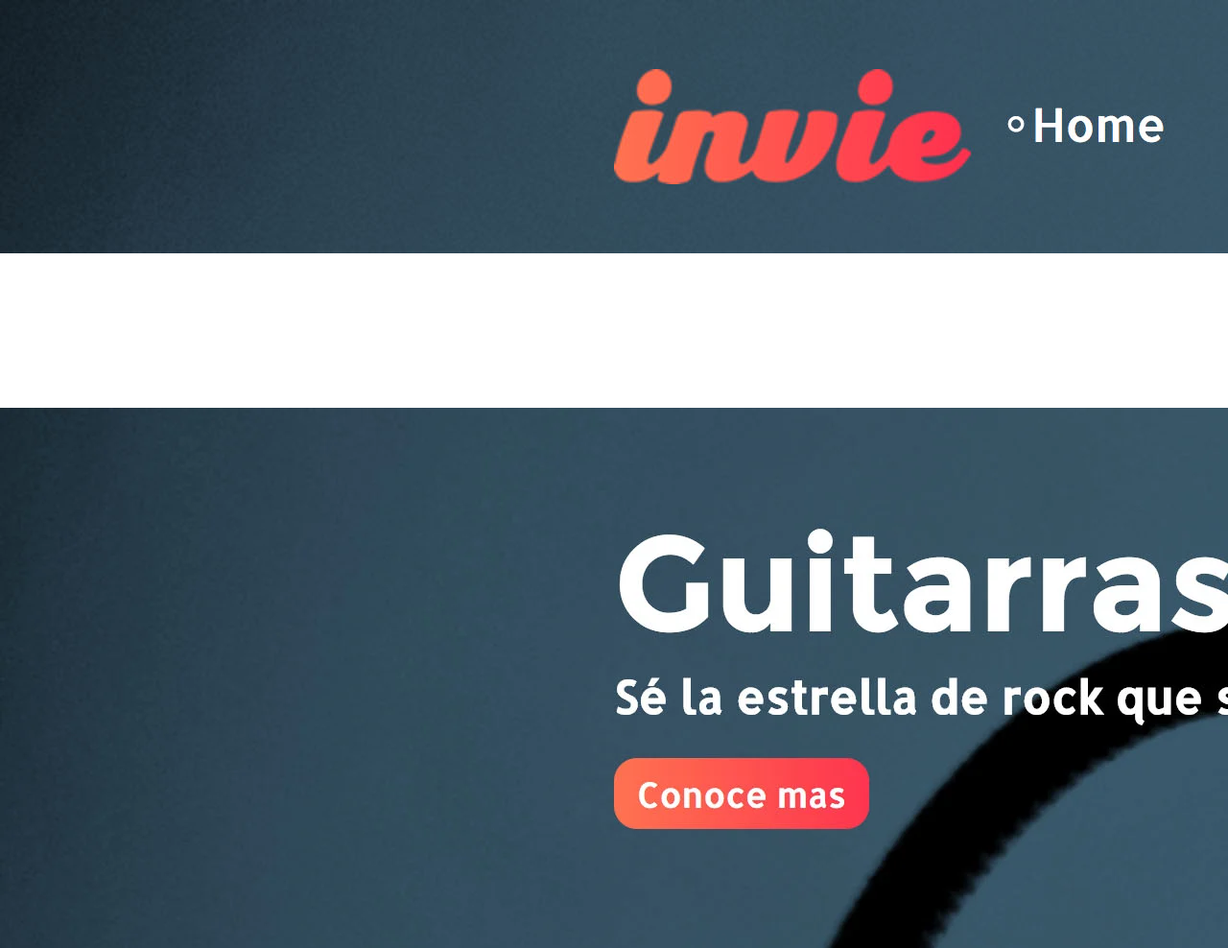
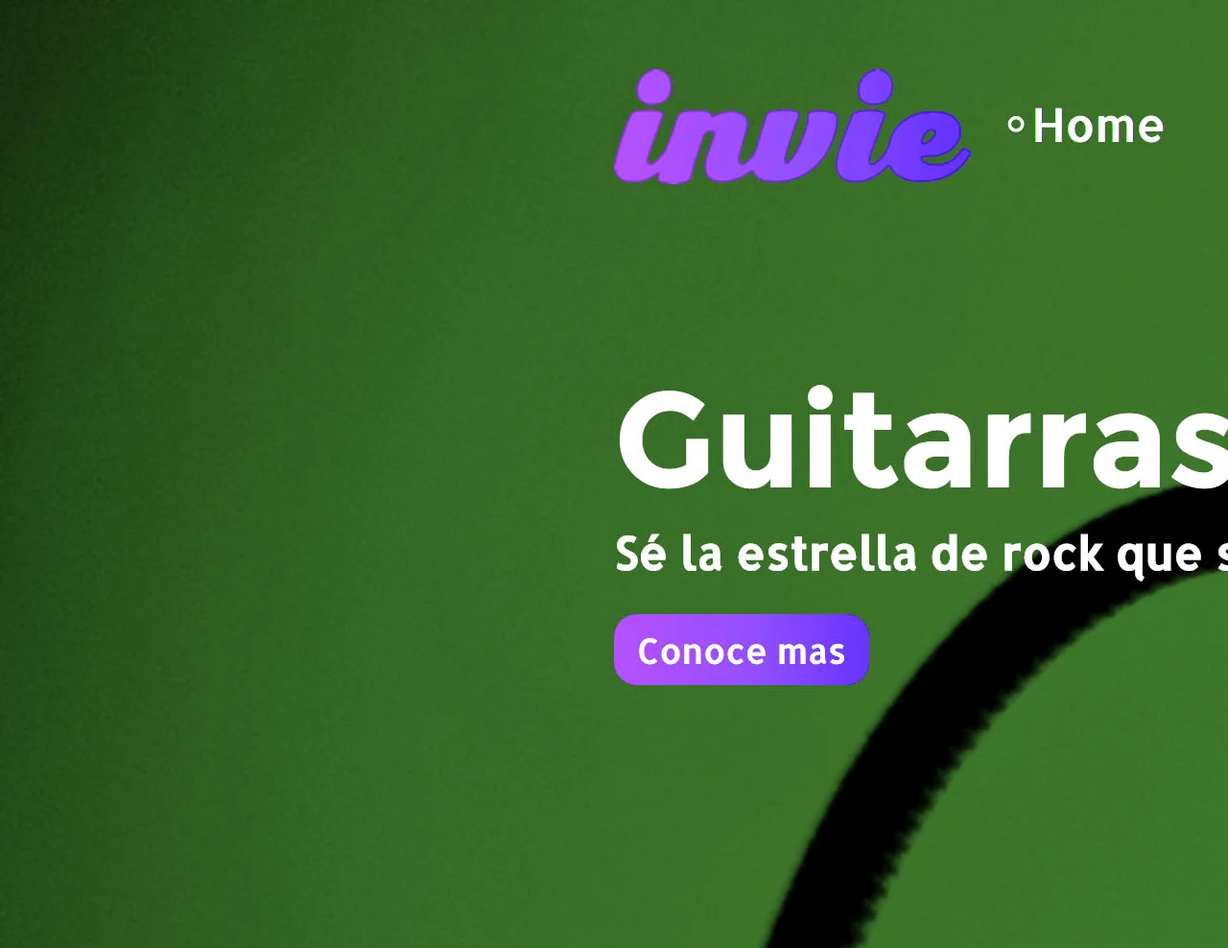
Before and after one commit to DianaPSC/invie-github, a plain HTML site: page index.html in a window 1280 px wide. Shown: the top 988 px of the page at 96% size. Drawn offline with Linux system fonts and the light colour scheme.

Commit message:
nueva version invie - verde

```diff
--- a/index.html
+++ b/index.html
@@ -16,10 +16,5 @@
     </style>
 </head>
 <body>
-    <img src="header.png" alt="">
-
-    <img src="hero.png" alt="">
-    <img src="acustica.png" alt="">
-    <img src="clasica.png" alt="">
-</body>
+    <img src="nueva-version_9f363cfa-19b8-46fa-b494-eb06ed40d34b.webp" alt="">
 </html>
```
Also changed, not shown: nueva-version_9f363cfa-19b8-46fa-b494-eb06ed40d34b.webp (added).
